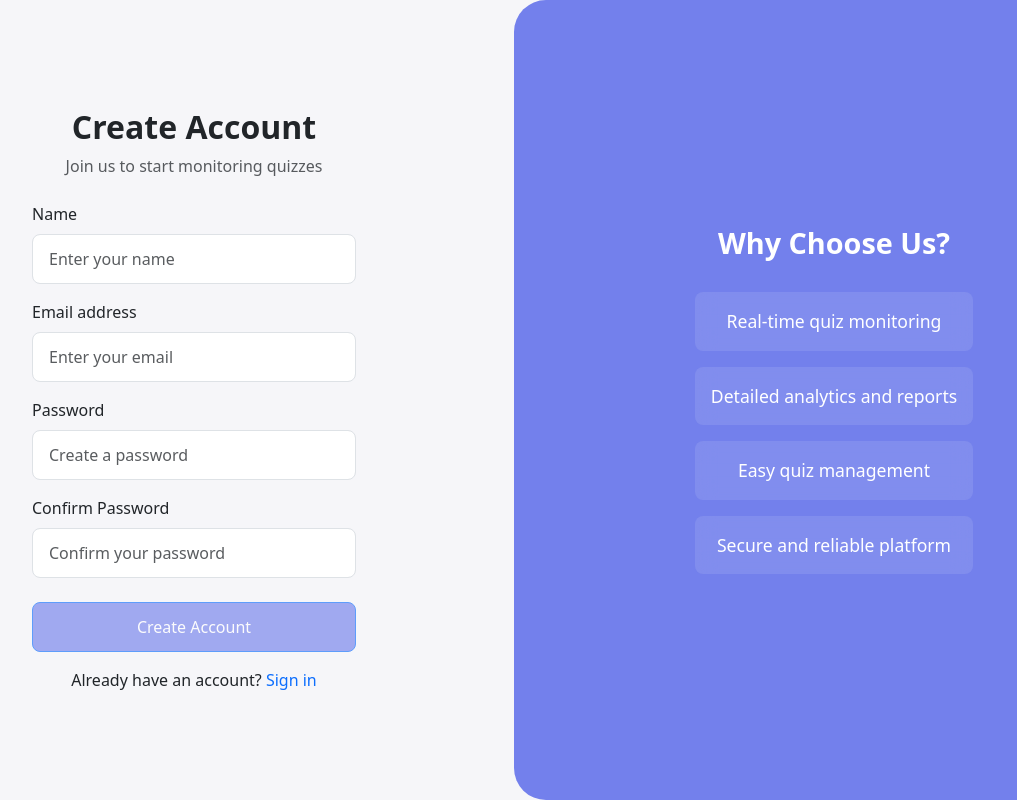
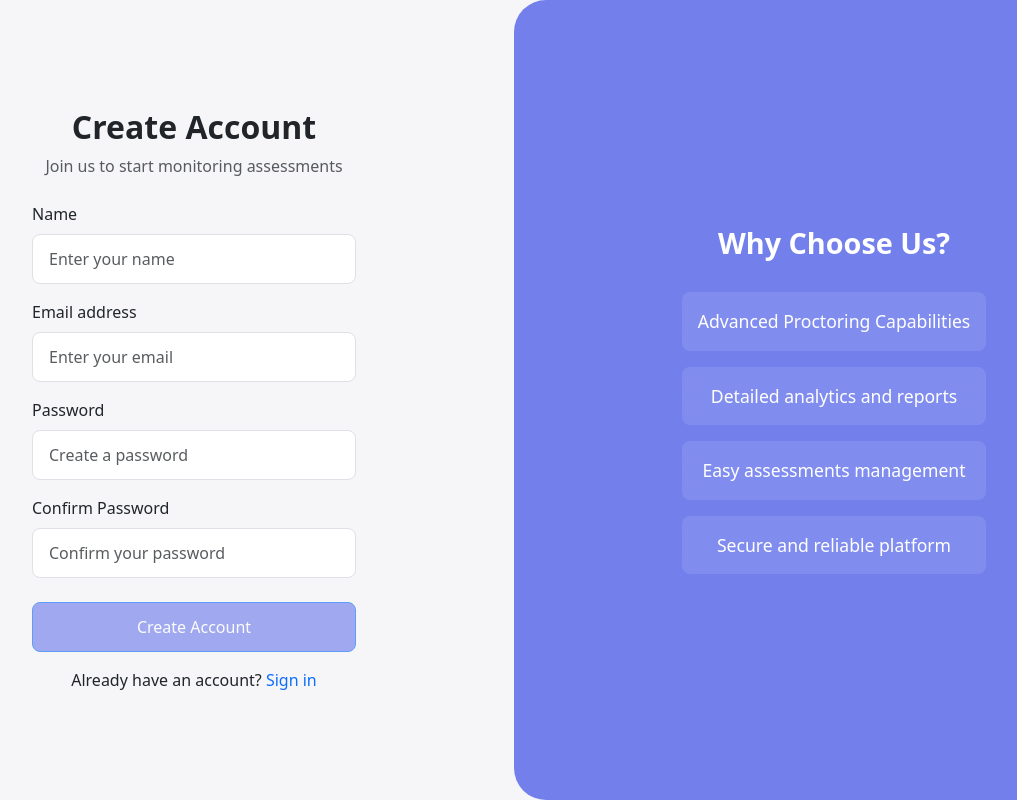
Before and after one commit to m3xD/Secure-Assessment-Platform, a React (Vite) app: page /signup in a window 1280 px wide. Shown: the whole page, without its empty margins (126-1143 px from the left). Built offline with nearby package versions, Linux system fonts and the light colour scheme.

Commit message:
fix logout bug, update platform name

```diff
--- a/src/components/Header/Header.scss
+++ b/src/components/Header/Header.scss
@@ -9,7 +9,7 @@
 
   .navbar-brand {
     font-weight: 600;
-    color: white;
+    color: #A1FFD6;
 
     &:hover {
       color: var(--color-accent-1);
--- a/src/components/Header/Header.tsx
+++ b/src/components/Header/Header.tsx
@@ -9,18 +9,29 @@ const Header: React.FC = () => {
   const { authState, logout } = useAuth();
   const navigate = useNavigate();
 
-  const handleLogout = () => {
-    logout(getRefreshTokenFromLocalStorage() || "");
-    localStorage.removeItem("token");
-    localStorage.removeItem("refreshToken");
-    localStorage.removeItem("userData");
-    navigate("/signin");
+  const handleLogout = async () => {
+    try {
+      await logout(getRefreshTokenFromLocalStorage() || "");
+
+      localStorage.removeItem("token");
+      localStorage.removeItem("refreshToken");
+      localStorage.removeItem("userData");
+
+      navigate("/signin");
+    } catch (error) {
+      console.error("Error during logout:", error);
+      localStorage.removeItem("token");
+      localStorage.removeItem("refreshToken");
+      localStorage.removeItem("userData");
+
+      navigate("/signin");
+    }
   };
 
   return (
     <Navbar expand="lg" className="header">
       <Container>
-        <Navbar.Brand href="/">Quiz Monitor</Navbar.Brand>
+        <Navbar.Brand href="/">Secure Assessment Platform</Navbar.Brand>
         <Navbar.Toggle aria-controls="basic-navbar-nav" />
         <Navbar.Collapse id="basic-navbar-nav">
           {authState.isAuthenticated ? (
@@ -29,12 +40,16 @@ const Header: React.FC = () => {
                 {authState.user?.role === "user" ? (
                   <>
                     <Nav.Link href="/user/dashboard">Dashboard</Nav.Link>
-                    <Nav.Link href="/user/assessments">Recent Assessment</Nav.Link>
+                    <Nav.Link href="/user/assessments">
+                      Recent Assessment
+                    </Nav.Link>
                   </>
                 ) : (
                   <>
                     <Nav.Link href="/admin/dashboard">Dashboard</Nav.Link>
-                    <Nav.Link href="/admin/assessments">Manage Assessment</Nav.Link>
+                    <Nav.Link href="/admin/assessments">
+                      Manage Assessment
+                    </Nav.Link>
                     <Nav.Link href="/admin/users">Manage User</Nav.Link>
                   </>
                 )}
--- a/src/pages/auth/SignInPage/SignInPage.tsx
+++ b/src/pages/auth/SignInPage/SignInPage.tsx
@@ -37,7 +37,7 @@ const SignInPage: React.FC = () => {
       <Row className="min-vh-100">
         <Col md={6} className="signin-left d-none d-md-flex">
           <div className="brand-wrapper">
-            <h1>Quiz Monitor</h1>
+            <h1>Secure Assessment Platform</h1>
             <p>Monitor student progress in real-time</p>
           </div>
         </Col>
--- a/src/pages/auth/SignUpPage/SignUpPage.tsx
+++ b/src/pages/auth/SignUpPage/SignUpPage.tsx
@@ -49,7 +49,7 @@ const SignUpPage: React.FC = () => {
           <div className="signup-form-wrapper">
             <div className="text-center mb-4">
               <h2>Create Account</h2>
-              <p className="text-muted">Join us to start monitoring quizzes</p>
+              <p className="text-muted">Join us to start monitoring assessments</p>
             </div>
 
             {error && <Alert variant="danger">{error}</Alert>}
@@ -164,9 +164,9 @@ const SignUpPage: React.FC = () => {
           <div className="features-wrapper">
             <h3>Why Choose Us?</h3>
             <ul className="features-list">
-              <li>Real-time quiz monitoring</li>
+              <li>Advanced Proctoring Capabilities</li>
               <li>Detailed analytics and reports</li>
-              <li>Easy quiz management</li>
+              <li>Easy assessments management</li>
               <li>Secure and reliable platform</li>
             </ul>
           </div>
```
